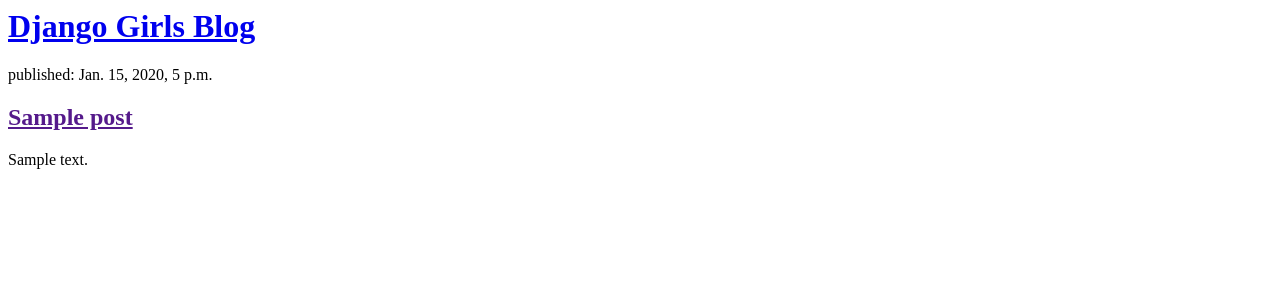
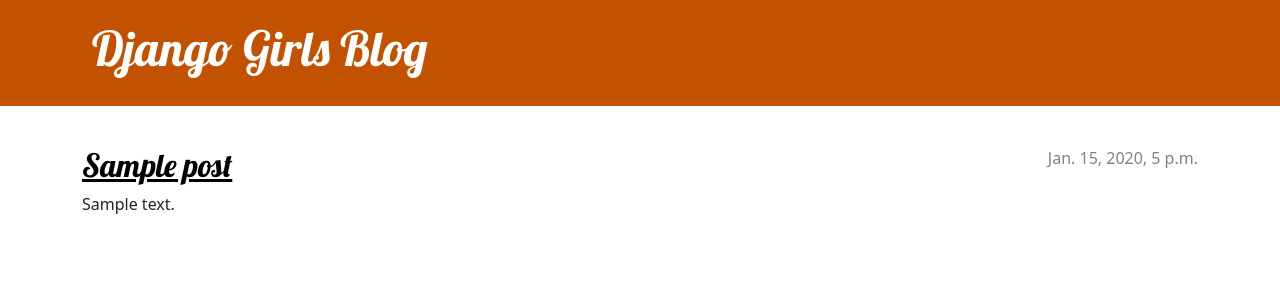
Before and after one commit to KhantKyawZhaw/djangogirl, a Django app: page / in a window 1280 px wide. Shown: the top 300 px of the page. Run offline with Django 5.2, Linux system fonts and the light colour scheme; tables that the repository leaves empty hold one stand-in row (values such as "Sample post").

Commit message:
Added post detail page, views and templates

```diff
--- /dev/null
+++ b/blog/static/css/blog.css
@@ -0,0 +1,71 @@
+.page-header {
+    background-color: #C25100;
+    margin-top: 0;
+    margin-bottom: 40px;
+    padding: 20px 20px 20px 40px;
+}
+
+.page-header h1,
+.page-header h1 a,
+.page-header h1 a:visited,
+.page-header h1 a:active {
+    color: #ffffff;
+    font-size: 36pt;
+    text-decoration: none;
+}
+
+h1,
+h2,
+h3,
+h4 {
+    font-family: 'Lobster', cursive;
+}
+
+.date {
+    color: #828282;
+}
+
+.save {
+    float: right;
+}
+
+.post-form textarea,
+.post-form input {
+    width: 100%;
+}
+
+.top-menu,
+.top-menu:hover,
+.top-menu:visited {
+    color: #ffffff;
+    float: right;
+    font-size: 26pt;
+    margin-right: 20px;
+}
+
+.post {
+    margin-bottom: 70px;
+}
+
+.post h2 a,
+.post h2 a:visited {
+    color: #000000;
+}
+
+.post > .date,
+.post > .actions {
+    float: right;
+}
+
+.btn-secondary,
+.btn-secondary:visited {
+    color: #C25100;
+    background: none;
+    border-color: #C25100;
+    margin-left: 15px;
+}
+
+.btn-secondary:hover {
+    color: #FFFFFF;
+    background-color: #C25100;
+}
--- /dev/null
+++ b/blog/templates/blog/base.html
@@ -0,0 +1,30 @@
+{% load static %}
+<!DOCTYPE html>
+<html>
+  <head>
+    <title>Django Girls blog</title>
+    <link
+      rel="stylesheet"
+      href="https://cdn.jsdelivr.net/npm/bootstrap@5.3.3/dist/css/bootstrap.min.css"
+      integrity="sha384-QWTKZyjpPEjISv5WaRU9OFeRpok6YctnYmDr5pNlyT2bRjXh0JMhjY6hW+ALEwIH"
+      crossorigin="anonymous"
+    />
+    <link
+      rel="stylesheet"
+      href="https://fonts.googleapis.com/css?family=Lobster&subset=latin,latin-ext"
+    />
+    <link rel="stylesheet" href="{% static 'css/blog.css' %}" />
+  </head>
+  <body>
+    <header class="page-header">
+      <div class="container">
+        <h1><a href="/">Django Girls Blog</a></h1>
+      </div>
+    </header>
+    <main class="container">
+      <div class="row">
+        <div class="col">{% block content %} {% endblock %}</div>
+      </div>
+    </main>
+  </body>
+</html>
--- a/blog/templates/blog/post_list.html
+++ b/blog/templates/blog/post_list.html
@@ -1,29 +1,7 @@
-<!DOCTYPE >
-<!DOCTYPE html>
-<!--[if lt IE 7]>      <html class="no-js lt-ie9 lt-ie8 lt-ie7"> <![endif]-->
-<!--[if IE 7]>         <html class="no-js lt-ie9 lt-ie8"> <![endif]-->
-<!--[if IE 8]>         <html class="no-js lt-ie9"> <![endif]-->
-<!--[if gt IE 8]>      <html class="no-js"> <!--<![endif]-->
-<html>
-  <head>
-    <meta charset="utf-8" />
-    <meta http-equiv="X-UA-Compatible" content="IE=edge" />
-    <title>All Blog Posts</title>
-    <meta name="description" content="" />
-    <meta name="viewport" content="width=device-width, initial-scale=1" />
-    <link rel="stylesheet" href="" />
-  </head>
-  <body>
-    <header>
-      <h1><a href="/">Django Girls Blog</a></h1>
-    </header>
-
-    {% for post in posts %}
-    <article>
-      <time>published: {{ post.published_date }}</time>
-      <h2><a href="">{{ post.title }}</a></h2>
-      <p>{{ post.text|linebreaksbr }}</p>
-    </article>
-    {%endfor%}
-  </body>
-</html>
+{% extends "blog/base.html" %} {% block content%} {% for post in posts %}
+<article class="post">
+  <time class="date"> {{ post.published_date }} </time>
+  <h2><a href={% url 'post_detail' pk=post.pk%}>{{ post.title }}</a></h2>
+  <p>{{ post.text|linebreaksbr }}</p>
+</article>
+{% endfor %} {% endblock %}
--- a/blog/urls.py
+++ b/blog/urls.py
@@ -3,4 +3,5 @@
 
 urlpatterns = [
     path("", views.post_list, name="post_list"),
+    path("post/<int:pk>/", views.post_detail, name="post_detail"),
 ]
--- a/blog/views.py
+++ b/blog/views.py
@@ -1,4 +1,4 @@
-from django.shortcuts import render
+from django.shortcuts import render, get_object_or_404
 from .models import Post
 from django.utils import timezone
 
@@ -9,3 +9,8 @@
         "published_date"
     )
     return render(request, "blog/post_list.html", {"posts": posts})
+
+
+def post_detail(request, pk):
+    post = get_object_or_404(Post, pk=pk)
+    return render(request, "blog/post_detail.html", {"post": post})
```
Also changed, not shown: blog/templates/blog/post_detail.html (added, +9 -0 lines).
